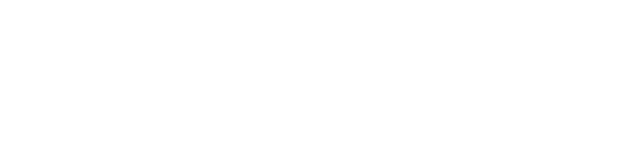
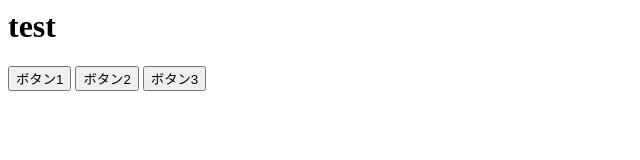
Before and after one commit to elle1418/javaScript_practice, a plain HTML site: page example/index.html in a window 1280 px wide. Shown: the whole page, without its empty margins (0-640 px from the left). Drawn offline with Linux system fonts and the light colour scheme.

Commit message:
test commit

```diff
--- a/example/index.html
+++ b/example/index.html
@@ -4,5 +4,10 @@
     <title>Example</title>
     <script src="./index.js"></script>
 </head>
-<body></body>
+<body>
+  <h1>test</h1>
+  <input type="button" value="ボタン1">
+  <input type="button" value="ボタン2">
+  <input type="button" value="ボタン3">
+</body>
 </html>
```
